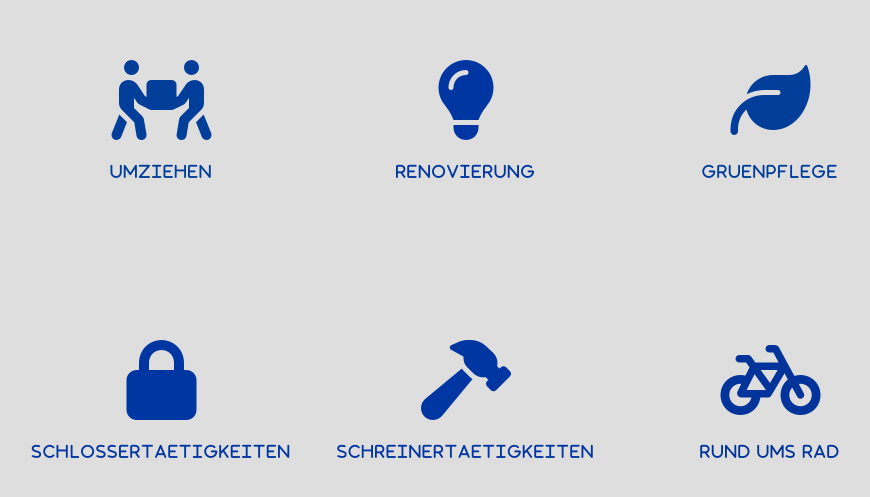
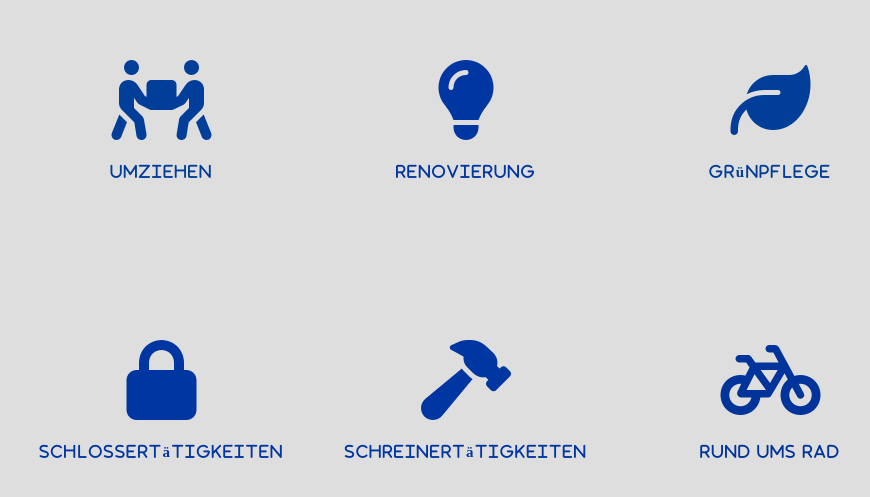
Before and after one commit to marvinbra/Dodos-website, a plain HTML site: page index.html in a window 1280 px wide. Shown: the part 2624-3121 px from the top of the page, without its empty margins (174-1044 px from the left). Drawn offline with nearby package versions, Linux system fonts and the light colour scheme; a web font is replaced by a local one.

Commit message:
spelling
correcting spelling

```diff
--- a/index.html
+++ b/index.html
@@ -90,14 +90,14 @@
                     <a class="keyPointsExtra">Renovierung</a>
                 </i>
                 <i class="fa-solid fa-leaf fa-2xl" style="color: #003e9a;">
-                    <a class="keyPointsExtra">Gruenpflege</a>
+                    <a class="keyPointsExtra">Grünpflege</a>
                 </i>
                 <br>
                 <i class="fa-solid fa-lock fa-2xl" style="color: #0036a2;">
-                    <a class="keyPointsExtra">Schlossertaetigkeiten</a>
+                    <a class="keyPointsExtra">Schlossertätigkeiten</a>
                 </i>
                 <i class="fa-solid fa-hammer fa-2xl" style="color: #0036a2;">
-                    <a class="keyPointsExtra">Schreinertaetigkeiten</a>
+                    <a class="keyPointsExtra">Schreinertätigkeiten</a>
                 </i>
                 <i class="fa-solid fa-bicycle fa-2xl" style="color: #00349a;">
                     <a class="keyPointsExtra">Rund ums Rad</a>
```
